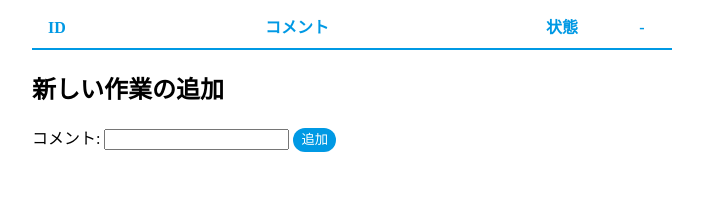
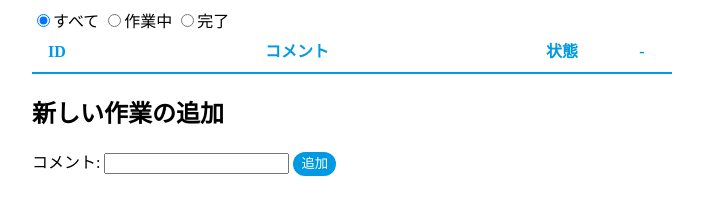
Before and after one commit to tukaelu/vue-tutorials, a plain HTML site: page cr-vue/index.html in a window 1280 px wide. Shown: the whole page, without its empty margins (288-991 px from the left). Drawn offline with nearby package versions, Linux system fonts and the light colour scheme.

Commit message:
STEP11 選択用フォームの作成 実装

```diff
--- a/cr-vue/index.html
+++ b/cr-vue/index.html
@@ -8,6 +8,11 @@
 <body>
   <div id="app">
     <!-- 絞り込みラジオボタン -->
+    <label v-for="label in options">
+      <input type="radio"
+        v-model="current"
+        v-bind:value="label.value">{{ label.label }}
+    </label>
     <!-- ToDo テーブル -->
     <table>
       <thead>
--- a/cr-vue/main.js
+++ b/cr-vue/main.js
@@ -20,7 +20,13 @@ var todoStorage = {
 const app = new Vue({
   el: '#app',
   data: {
-    todos: []
+    todos: [],
+    options: [
+      { value: -1, label: 'すべて' },
+      { value: 0,  label: '作業中' },
+      { value: 1,  label: '完了'   }
+    ],
+    current: -1
   },
   methods: {
     doAdd: function(event, value) {
```
